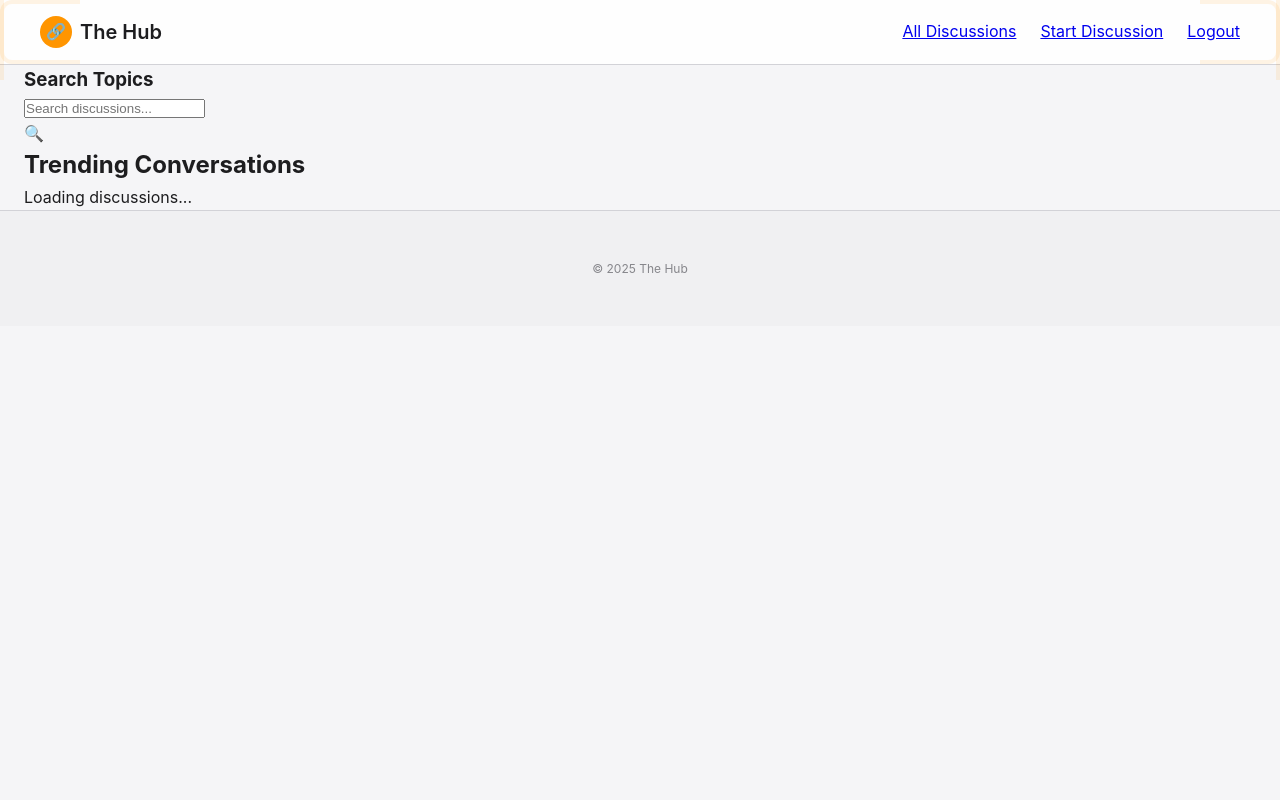
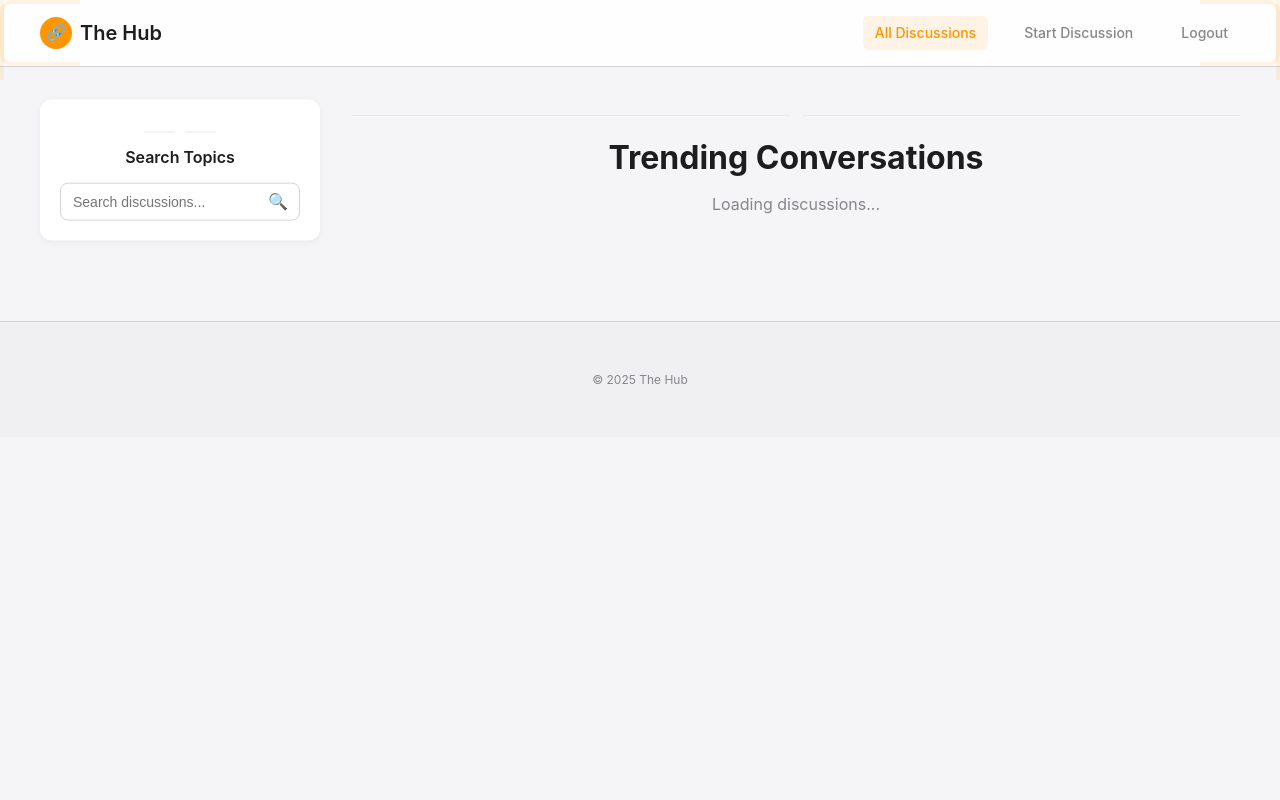
Before and after one commit to hubkinza/thehub, a Python web app: template templates/discussions.html in a window 1280 px wide. Run offline with Jinja, Linux system fonts and the light colour scheme; the template is opened without the code that fills it, so the values that code supplies are empty.

Commit message:
add styles for discussion page

```diff
--- a/static/styles.css
+++ b/static/styles.css
@@ -712,3 +712,327 @@ body {
     text-align: center;
   }
 }
+/* ===============================
+   DISCUSSIONS PAGE STYLES
+   =============================== */
+
+/* Container wrapper */
+.container-wrapper {
+  min-height: 100vh;
+  display: flex;
+  flex-direction: column;
+}
+
+/* Main content layout */
+.main-content {
+  display: flex;
+  gap: 32px;
+  padding: 32px 0;
+  max-width: 1200px;
+  margin: 0 auto;
+}
+
+/* Sidebar */
+.sidebar {
+  flex: 0 0 280px;
+}
+
+.sidebar-content {
+  position: sticky;
+  top: 100px;
+  display: flex;
+  flex-direction: column;
+  gap: 24px;
+}
+
+/* Decorative lines */
+.decorative-line {
+  display: flex;
+  align-items: center;
+  justify-content: center;
+  gap: 12px;
+  margin: 16px 0;
+}
+
+.decorative-line.small {
+  margin: 12px 0;
+}
+
+.line {
+  flex: 1;
+  height: 1px;
+  background: #e8e8ed;
+  border-radius: 1px;
+}
+
+.line.short-line {
+  flex: 0 0 30px;
+}
+
+.ornament {
+  color: #ff9500;
+  font-size: 14px;
+}
+
+.ornament.small {
+  font-size: 12px;
+}
+
+/* Sidebar sections */
+.sidebar-title {
+  font-size: 16px;
+  font-weight: 600;
+  margin-bottom: 12px;
+  color: #1d1d1f;
+  text-align: center;
+}
+
+/* Search box */
+.search-section {
+  background: #fff;
+  border-radius: 12px;
+  padding: 20px;
+  box-shadow: 0 2px 8px rgba(0, 0, 0, 0.05);
+}
+
+.search-box {
+  position: relative;
+  display: flex;
+  align-items: center;
+}
+
+.search-input {
+  width: 100%;
+  padding: 10px 40px 10px 12px;
+  border: 1px solid #d2d2d7;
+  border-radius: 8px;
+  font-size: 14px;
+  transition: border-color 0.2s, box-shadow 0.2s;
+}
+
+.search-input:focus {
+  border-color: #ff9500;
+  box-shadow: 0 0 0 3px rgba(255, 149, 0, 0.1);
+  outline: none;
+}
+
+.search-icon {
+  position: absolute;
+  right: 12px;
+  color: #86868b;
+  pointer-events: none;
+}
+
+/* Content area */
+.content-area {
+  flex: 1;
+}
+
+.content-header {
+  text-align: center;
+  margin-bottom: 32px;
+}
+
+.content-title {
+  font-size: 32px;
+  font-weight: 700;
+  margin: 16px 0 8px;
+  color: #1d1d1f;
+}
+
+.content-subtitle {
+  font-size: 16px;
+  color: #86868b;
+}
+
+/* Discussion grid */
+.discussion-grid {
+  display: grid;
+  grid-template-columns: repeat(auto-fill, minmax(320px, 1fr));
+  gap: 24px;
+  margin-bottom: 40px;
+}
+
+.discussion-card {
+  background: #fff;
+  border-radius: 12px;
+  box-shadow: 0 4px 16px rgba(0, 0, 0, 0.08);
+  padding: 24px;
+  transition: all 0.2s;
+  display: flex;
+  flex-direction: column;
+  height: 100%;
+}
+
+.discussion-card:hover {
+  transform: translateY(-4px);
+  box-shadow: 0 8px 24px rgba(0, 0, 0, 0.12);
+}
+
+.discussion-header {
+  margin-bottom: 16px;
+}
+
+.discussion-title {
+  font-size: 18px;
+  font-weight: 600;
+  margin-bottom: 8px;
+  line-height: 1.4;
+  color: #1d1d1f;
+}
+
+.discussion-meta {
+  display: flex;
+  justify-content: space-between;
+  font-size: 12px;
+  color: #86868b;
+}
+
+.discussion-author {
+  color: #86868b;
+}
+
+.discussion-date {
+  color: #c0c0c5;
+  font-size: 12px;
+}
+
+.discussion-preview {
+  margin-bottom: 16px;
+  flex: 1;
+}
+
+.discussion-preview p {
+  font-size: 14px;
+  color: #48484a;
+  line-height: 1.5;
+}
+
+.discussion-tags {
+  display: flex;
+  flex-wrap: wrap;
+  gap: 8px;
+  margin-bottom: 16px;
+}
+
+.discussion-footer {
+  display: flex;
+  justify-content: space-between;
+  align-items: center;
+  margin-top: auto;
+}
+
+.discussion-stats {
+  display: flex;
+  gap: 16px;
+}
+
+.stat {
+  display: flex;
+  align-items: center;
+  gap: 4px;
+  font-size: 14px;
+  color: #86868b;
+}
+
+.stat-icon {
+  font-size: 14px;
+}
+
+.stat-count {
+  font-weight: 500;
+}
+
+/* Pagination */
+.pagination {
+  text-align: center;
+  margin-top: 40px;
+}
+
+.pagination-controls {
+  display: flex;
+  justify-content: center;
+  align-items: center;
+  gap: 16px;
+  margin-top: 20px;
+}
+
+.page-btn {
+  padding: 8px 16px;
+  border: 1px solid #d2d2d7;
+  border-radius: 8px;
+  background: #fff;
+  color: #1d1d1f;
+  font-weight: 500;
+  cursor: pointer;
+  transition: all 0.2s;
+}
+
+.page-btn:hover:not(.disabled) {
+  background: #f0f0f2;
+  border-color: #c0c0c5;
+}
+
+.page-btn.disabled {
+  color: #c0c0c5;
+  cursor: not-allowed;
+  opacity: 0.6;
+}
+
+.page-numbers {
+  display: flex;
+  gap: 8px;
+}
+
+.page-number {
+  width: 36px;
+  height: 36px;
+  display: flex;
+  align-items: center;
+  justify-content: center;
+  border: 1px solid #d2d2d7;
+  border-radius: 8px;
+  background: #fff;
+  color: #1d1d1f;
+  font-weight: 500;
+  cursor: pointer;
+  transition: all 0.2s;
+}
+
+.page-number:hover {
+  background: #f0f0f2;
+}
+
+.page-number.active {
+  background: #ff9500;
+  color: #fff;
+  border-color: #ff9500;
+}
+
+.page-dots {
+  display: flex;
+  align-items: center;
+  justify-content: center;
+  color: #86868b;
+}
+
+/* Navigation links */
+.nav-link {
+  color: #86868b;
+  text-decoration: none;
+  font-size: 14px;
+  font-weight: 500;
+  transition: color 0.2s;
+  padding: 6px 12px;
+  border-radius: 6px;
+}
+
+.nav-link:hover {
+  color: #1d1d1f;
+  background: #f0f0f2;
+}
+
+.nav-link.active {
+  color: #ff9500;
+  background: rgba(255, 149, 0, 0.1);
+}
```
